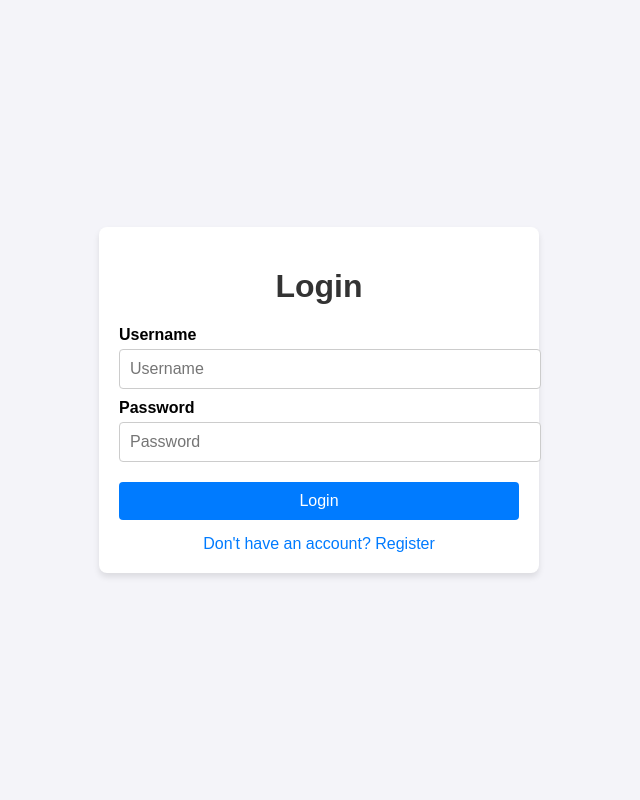
After one commit to WizTheRealist/ALX_backend_project, a Flask app: page /login in a window 1280 px wide. The commit adds this page. Shown: the whole page, without its empty margins (321-961 px from the left). Run offline with Flask 3, Linux system fonts and the light colour scheme.

Commit message:
structured the codes in modules

```diff
--- a/ChatApp/app.py
+++ b/ChatApp/app.py
@@ -1,58 +1,41 @@
-from flask import Flask,render_template,request
-from flask_socketio import SocketIO, emit
-import random
-
-app = Flask(__name__)
-socketio = SocketIO(app)
-
-# python dict. Store connected users. Key is socket id, value is username and avatarUrl
-users = {}
-
-@app.route('/')
-def index():
-    return render_template('index.html')
-
-# we're listening for the connect event
-@socketio.on("connect")
-def handle_connect():
-    username = f"User_{random.randint(1000,9999)}"
-    gender = random.choice(["girl","boy"])
-    # https://avatar.iran.liara.run/public/boy?username=User_123
-    avatar_url = f" https://avatar.iran.liara.run/public/{gender}?username={username}"
-
-    users[request.sid] = { "username":username,"avatar":avatar_url}
-
-    emit("user_joined", {"username":username,"avatar":avatar_url},broadcast=True)
-
-    emit("set_username", {"username":username})
-
-@socketio.on("disconnect")
-def handle_disconnect():
-    user = users.pop(request.sid, None)
-    if user:
-      emit("user_left", {"username":user["username"]},broadcast=True)
+from flask import Flask, app
+from flask_migrate import Migrate
+from flask_sqlalchemy import SQLAlchemy
+from flask_login import LoginManager
+from flask_socketio import SocketIO
+from extensions import db, login_manager, socketio
+from models import User  # Make sure the User model is correctly imported
 
 
-@socketio.on("send_message")
-def handle_message(data):
-    user = users.get(request.sid)
-    if user:
-        emit("new_message", {
-            "username":user["username"],
-            "avatar":user["avatar"],
-            "message":data["message"]
-        }, broadcast=True)
 
-@socketio.on("update_username")
-def handle_update_username(data):
-    old_username = users[request.sid]["username"]
-    new_username = data["username"]
-    users[request.sid]["username"] = new_username
 
-    emit("username_updated", {
-        "old_username":old_username,
-        "new_username":new_username
-    }, broadcast=True)
+def create_app():
+    app = Flask(__name__)
+    app.config.from_object('config.Config')
+
+    # Initialize extensions
+    db.init_app(app)
+    login_manager.init_app(app)
+    socketio.init_app(app)
+
+    # Set the login view for flask-login
+    login_manager.login_view = "auth.login"
+
+    migrate = Migrate(app, db)
+
+    # Register blueprints
+    from routes.auth_routes import auth_bp
+    from routes.chat_routes import chat_bp
+    app.register_blueprint(auth_bp)
+    app.register_blueprint(chat_bp)
+
+    return app
+
+# Define the user_loader function
+@login_manager.user_loader
+def load_user(user_id):
+    return User.query.get(int(user_id))  # Ensure that your User model is properly set up
 
 if __name__ == "__main__":
+    app = create_app()
     socketio.run(app)
--- /dev/null
+++ b/ChatApp/config.py
@@ -0,0 +1,4 @@
+class Config:
+    SECRET_KEY = 'your_secret_key'
+    SQLALCHEMY_DATABASE_URI = 'sqlite:///users.db'
+    SQLALCHEMY_TRACK_MODIFICATIONS = False
--- /dev/null
+++ b/ChatApp/routes/auth_routes.py
@@ -0,0 +1,62 @@
+from flask import Blueprint, app, flash, redirect, render_template, url_for
+from flask_login import login_required, login_user, logout_user
+from flask_wtf import FlaskForm
+from wtforms import StringField, PasswordField, SubmitField
+from wtforms.validators import InputRequired, Length, ValidationError, DataRequired, EqualTo
+from werkzeug.security import generate_password_hash, check_password_hash
+from models import User
+from app import db
+
+# Create a Blueprint for the auth routes
+auth_bp = Blueprint('auth', __name__)
+
+# Registration Form
+class RegisterForm(FlaskForm):
+    username = StringField(validators=[InputRequired(), Length(min=4, max=20)], render_kw={"placeholder": "Username"})
+    password = PasswordField(validators=[InputRequired(), Length(min=6, max=20)], render_kw={"placeholder": "Password"})
+    confirm_password = PasswordField('Confirm Password', validators=[
+        DataRequired(),
+        EqualTo('password', message='Passwords must match.')
+    ])
+    submit = SubmitField("Register")
+
+    def validate_username(self, username):
+        user = User.query.filter_by(username=username.data).first()
+        if user:
+            raise ValidationError("Username already exists.")
+
+# Login Form
+class LoginForm(FlaskForm):
+    username = StringField(validators=[InputRequired(), Length(min=4, max=20)], render_kw={"placeholder": "Username"})
+    password = PasswordField(validators=[InputRequired(), Length(min=6, max=20)], render_kw={"placeholder": "Password"})
+    submit = SubmitField("Login")
+
+@auth_bp.route('/register', methods=['GET', 'POST'])
+def register():
+    form = RegisterForm()
+    if form.validate_on_submit():
+        hashed_password = generate_password_hash(form.password.data)
+        new_user = User(username=form.username.data, password=hashed_password)
+        db.session.add(new_user)
+        db.session.commit()
+        flash('Registration successful! Please log in.', 'success')
+        return redirect(url_for('auth.login'))
+    return render_template('register.html', form=form)
+
+@auth_bp.route('/login', methods=['GET', 'POST'])
+def login():
+    form = LoginForm()
+    if form.validate_on_submit():
+        user = User.query.filter_by(username=form.username.data).first()
+        if user and check_password_hash(user.password, form.password.data):
+            login_user(user)
+            return redirect(url_for('chat.index'))
+        else:
+            flash('Invalid username or password.', 'danger')
+    return render_template('login.html', form=form)
+
+@auth_bp.route('/logout')
+@login_required
+def logout():
+    logout_user()
+    return redirect(url_for('auth.login'))
--- /dev/null
+++ b/ChatApp/routes/chat_routes.py
@@ -0,0 +1,82 @@
+from flask import Blueprint, app, render_template, request, jsonify
+from flask_socketio import emit, disconnect
+from flask_login import login_required, current_user
+from models import ChatMessage
+from app import socketio
+from extensions import db
+import random
+
+chat_bp = Blueprint('chat', __name__)
+
+# Store connected users (key: socket id, value: username and avatar)
+users = {}
+
+@chat_bp.route('/')
+@login_required
+def index():
+    return render_template('index.html', username=current_user.username)
+
+@socketio.on("connect")
+def handle_connect():
+    if current_user.is_authenticated:
+        username = current_user.username
+        gender = random.choice(["boy", "girl"])
+        avatar_url = f"https://avatar.iran.liara.run/public/{gender}?username={username}"
+        users[request.sid] = {"username": username, "avatar": avatar_url}
+        emit("user_joined", {"username": username, "avatar": avatar_url}, broadcast=True)
+        emit("set_username", {"username": username})
+    else:
+        disconnect()
+
+@socketio.on("disconnect")
+def handle_disconnect():
+    user = users.pop(request.sid, None)
+    if user:
+        emit("user_left", {"username": user["username"]}, broadcast=True)
+
+@socketio.on("send_message")
+def handle_message(data):
+    user = users.get(request.sid)
+    if user:
+        # Save the message to the database
+        new_message = ChatMessage(
+            sender=user["username"],
+            avatar=user["avatar"],
+            message=data["message"]
+        )
+        db.session.add(new_message)
+        db.session.commit()
+
+        # Emit the new message to all connected clients
+        emit("new_message", {
+            "username": user["username"],
+            "avatar": user["avatar"],
+            "message": data["message"]
+        }, broadcast=True)
+
+@socketio.on("update_username")
+def handle_update_username(data):
+    user = users.get(request.sid)
+    if user:
+        old_username = user["username"]
+        new_username = data["username"]
+        user["username"] = new_username
+
+        emit("username_updated", {
+            "old_username": old_username,
+            "new_username": new_username
+        }, broadcast=True)
+
+@chat_bp.route("/chat_history")
+def chat_history():
+    messages = ChatMessage.query.order_by(ChatMessage.timestamp.asc()).all()
+    history = [
+        {
+            "username": message.sender,
+            "avatar": message.avatar,
+            "message": message.message,
+            "timestamp": message.timestamp.isoformat()
+        }
+        for message in messages
+    ]
+    return jsonify(history)
--- /dev/null
+++ b/ChatApp/templates/login.html
@@ -0,0 +1,94 @@
+<!DOCTYPE html>
+<html lang="en">
+<head>
+    <meta charset="UTF-8">
+    <meta name="viewport" content="width=device-width, initial-scale=1.0">
+    <title>Login</title>
+    <style>
+        body {
+            font-family: Arial, sans-serif;
+            background-color: #f4f4f9;
+            margin: 0;
+            padding: 0;
+            display: flex;
+            justify-content: center;
+            align-items: center;
+            height: 100vh;
+        }
+        .form-container {
+            background: #fff;
+            padding: 20px;
+            border-radius: 8px;
+            box-shadow: 0 4px 6px rgba(0, 0, 0, 0.1);
+            width: 100%;
+            max-width: 400px;
+        }
+        h1 {
+            text-align: center;
+            color: #333;
+        }
+        label {
+            display: block;
+            margin-top: 10px;
+            font-weight: bold;
+        }
+        input[type="text"],
+        input[type="password"] {
+            width: 100%;
+            padding: 10px;
+            margin-top: 5px;
+            border: 1px solid #ccc;
+            border-radius: 4px;
+            font-size: 16px;
+        }
+        input[type="submit"] {
+            background-color: #007BFF;
+            color: #fff;
+            border: none;
+            padding: 10px 15px;
+            border-radius: 4px;
+            cursor: pointer;
+            margin-top: 20px;
+            width: 100%;
+            font-size: 16px;
+        }
+        input[type="submit"]:hover {
+            background-color: #0056b3;
+        }
+        a {
+            display: block;
+            text-align: center;
+            margin-top: 15px;
+            color: #007BFF;
+            text-decoration: none;
+        }
+        a:hover {
+            text-decoration: underline;
+        }
+        .error {
+            color: red;
+            margin-top: 5px;
+        }
+    </style>
+</head>
+<body>
+    <div class="form-container">
+        <h1>Login</h1>
+        <form method="post">
+            {{ form.hidden_tag() }}
+            <label for="username">{{ form.username.label }}</label>
+            {{ form.username }}
+            {% if form.username.errors %}
+                <div class="error">{{ form.username.errors[0] }}</div>
+            {% endif %}
+            <label for="password">{{ form.password.label }}</label>
+            {{ form.password }}
+            {% if form.password.errors %}
+                <div class="error">{{ form.password.errors[0] }}</div>
+            {% endif %}
+            {{ form.submit }}
+        </form>
+        <a href="{{ url_for('auth.register') }}">Don't have an account? Register</a>
+    </div>
+</body>
+</html>
```
Also changed, not shown: ChatApp/extensions.py (added, +9 -0 lines), ChatApp/forms.py (added, +19 -0 lines), ChatApp/models.py (added, +23 -0 lines), ChatApp/templates/index.html (+48 -1 lines), ChatApp/templates/register.html (added, +99 -0 lines), ChatApp/routes/__init__.py (added), README.md, 1 other file.
